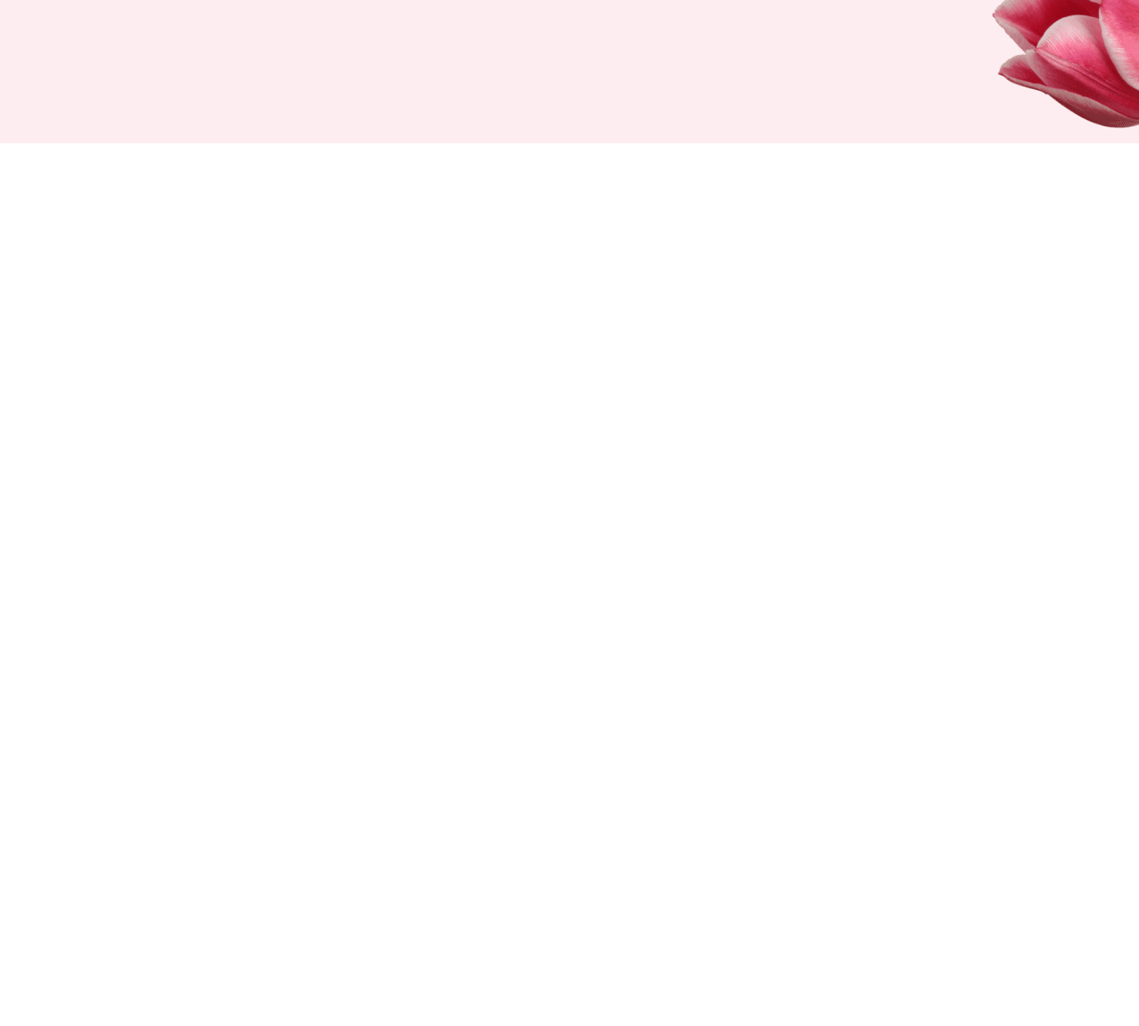
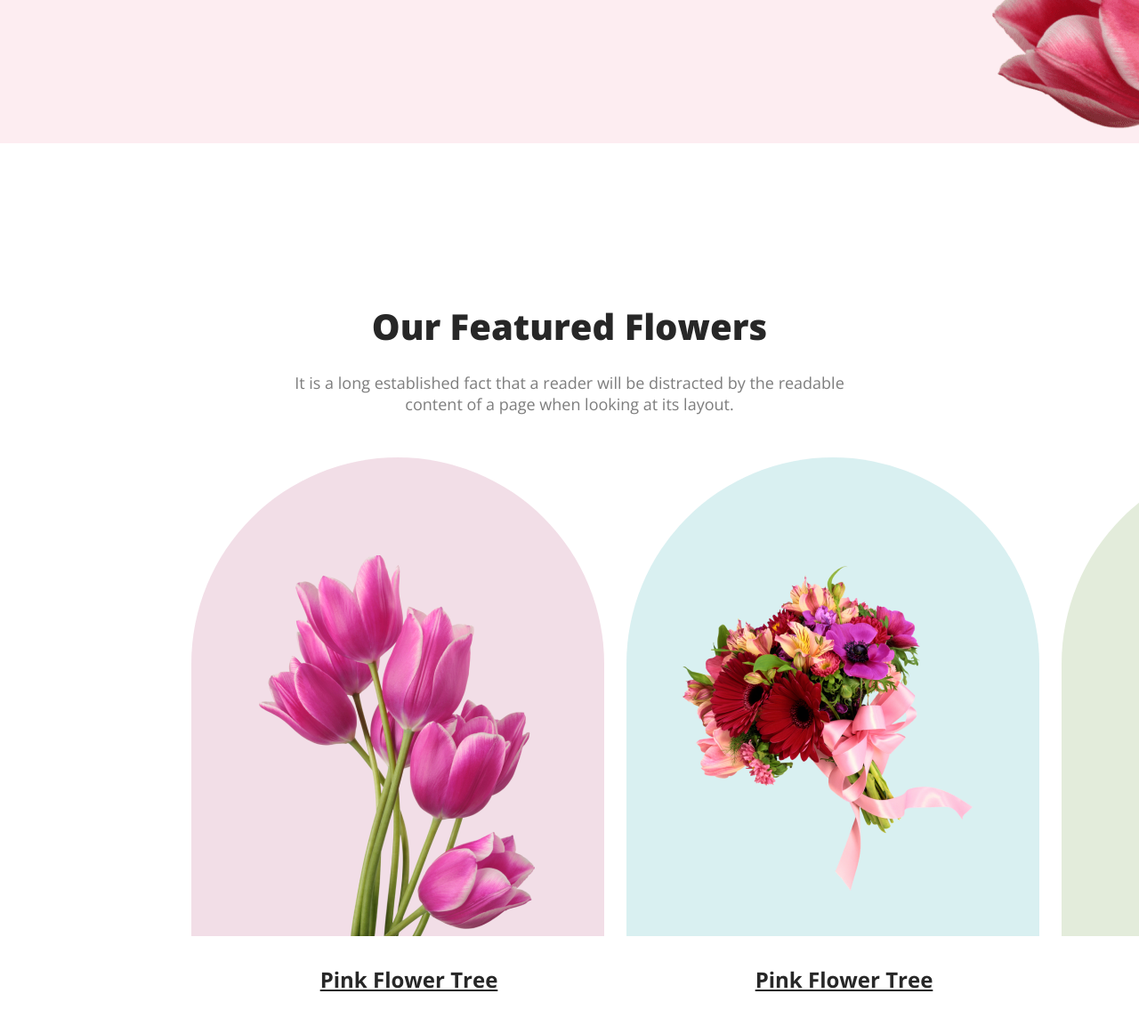
Before and after one commit to rakibunateed/developer-flower-shop, a plain HTML site: page index.html in a window 1280 px wide. Shown: the part 689-1842 px from the top of the page at 89% size. Before the commit the page ends 875 px from the top, so only its background shows below. Drawn offline with nearby package versions, Linux system fonts and the light colour scheme.

Commit message:
flower content section

```diff
--- a/index.html
+++ b/index.html
@@ -25,6 +25,33 @@
         </div>
     </header>
     <main>
+        <!-- Our Featured Flowers section -->
+
+        <section class="featured-flower">
+            <h3 class="section-title">Our Featured Flowers</h3>
+            <p class="section-description">It is a long established fact that a reader will be distracted by the readable<br>content of a page when looking at its layout.
+            </p>
+        </section>
+
+        <!--our featured-flower-content -->
+
+        <section class="featured-flower-content">
+            <div class="featured-info">
+                <div class="info-1">
+                    <img class="info-img" src="Flower Asset/pngwing 6.png"></div>
+                <p class="info-description">Pink Flower Tree</p>
+            </div>
+            <div class="featured-info">
+                <div class="info-2">
+                    <img class="info-img" src="Flower Asset/pngwing 5.png"></div>
+                <p class="info-description">Pink Flower Tree</p>
+            </div>
+            <div class="featured-info">
+                <div class="info-3">
+                    <img class="info-img" src="Flower Asset/pngwing 7.png"></div>
+                <p class="info-description">Pink Flower Tree</p>
+            </div>
+        </section>
 
     </main>
     <footer>
--- a/styles/flower.css
+++ b/styles/flower.css
@@ -30,8 +30,6 @@ font-family: 'Open Sans', sans-serif;
     color: #272727;
     font-size: 80px;
     font-weight: 800;
-
-
 }
 .banner-description{
     color: rgba(39, 39, 39, 0.60);
@@ -50,8 +48,72 @@ font-weight: 700;
 }
 .banner-img{
 
-    /* width: 635px;
-height: 800px; */
 padding: 50px 200px 25px 0;
 
 }
+
+/* main related styles */
+
+/* featured-flower section */
+
+.featured-flower{
+    margin-top: 178px;
+   text-align: center;
+}
+.section-title{
+    color: #272727;
+font-size: 40px;
+font-weight: 800;
+margin-bottom: 24px;
+}
+.section-description{
+
+    color: rgba(39, 39, 39, 0.60);
+font-size: 18px;
+font-weight: 400;
+}
+
+/* featured-flower section */
+
+.featured-flower-content{
+    display: flex;
+    margin: 48px 245px 128px 215px;
+    justify-content: space-between;
+ }
+.featured-info{
+    align-items: center;
+    text-align: center;
+
+}
+.info-1{
+    border-radius: 300px 300px 0px 0px;
+background: rgba(167, 33, 98, 0.15);
+padding: 110px 78px 0px 76px;
+width: 310px;
+height: 428px;
+margin-right: 25px;
+
+}
+.info-2{
+    border-radius: 300px 300px 0px 0px;
+background: rgba(5, 151, 160, 0.15);
+padding: 117px 47px 51px;
+width: 370px;
+height: 370px;
+margin-right: 25px;
+}
+.info-3{
+    border-radius: 300px 300px 0px 0px;
+background: rgba(71, 125, 17, 0.15);
+padding: 67px 75px 0;
+width: 314px;
+height: 471px;
+}
+.info-description{
+    color: #272727;
+text-align: center;
+font-size: 24px;
+font-weight: 700;
+text-decoration-line: underline;
+padding-top: 32px;
+}
```
